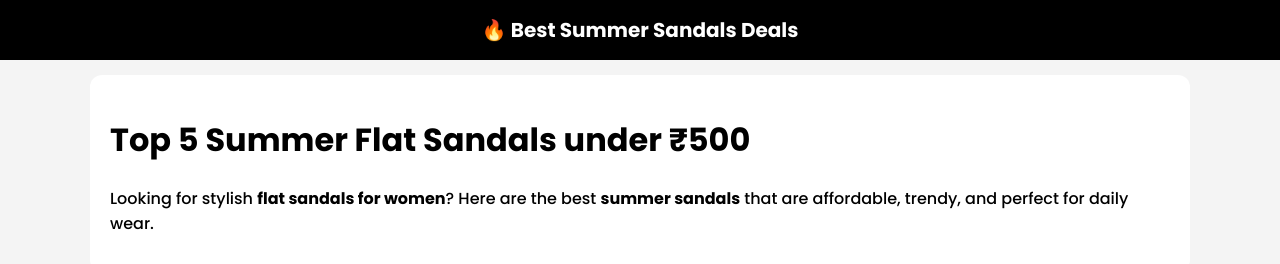
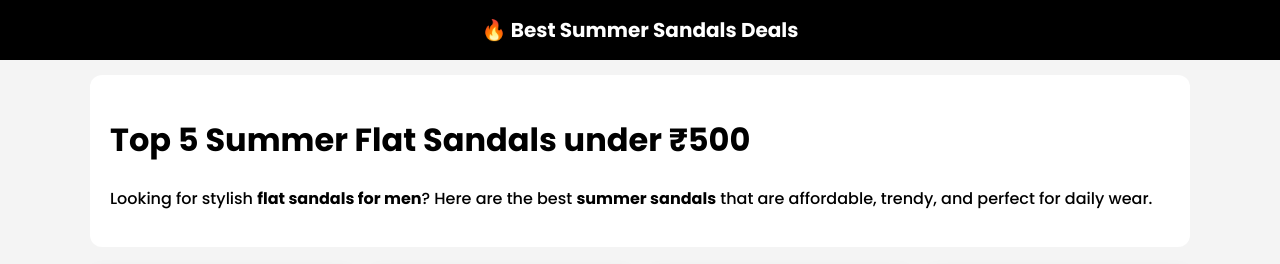
Before and after one commit to Hetsolanki-1610/hotdeal.github.io, a plain HTML site: page index.html in a window 1280 px wide. Shown: the top 264 px of the page. Drawn offline with Linux system fonts and the light colour scheme.

Commit message:
Change gender reference in hero section text

```diff
--- a/index.html
+++ b/index.html
@@ -133,7 +133,7 @@ body {
 <div class="hero">
     <h1>Top 5 Summer Flat Sandals under ₹500</h1>
     <p>
-        Looking for stylish <b>flat sandals for women</b>?
+        Looking for stylish <b>flat sandals for men</b>?
         Here are the best <b>summer sandals</b> that are affordable, trendy, and perfect for daily wear.
     </p>
 </div>
```
